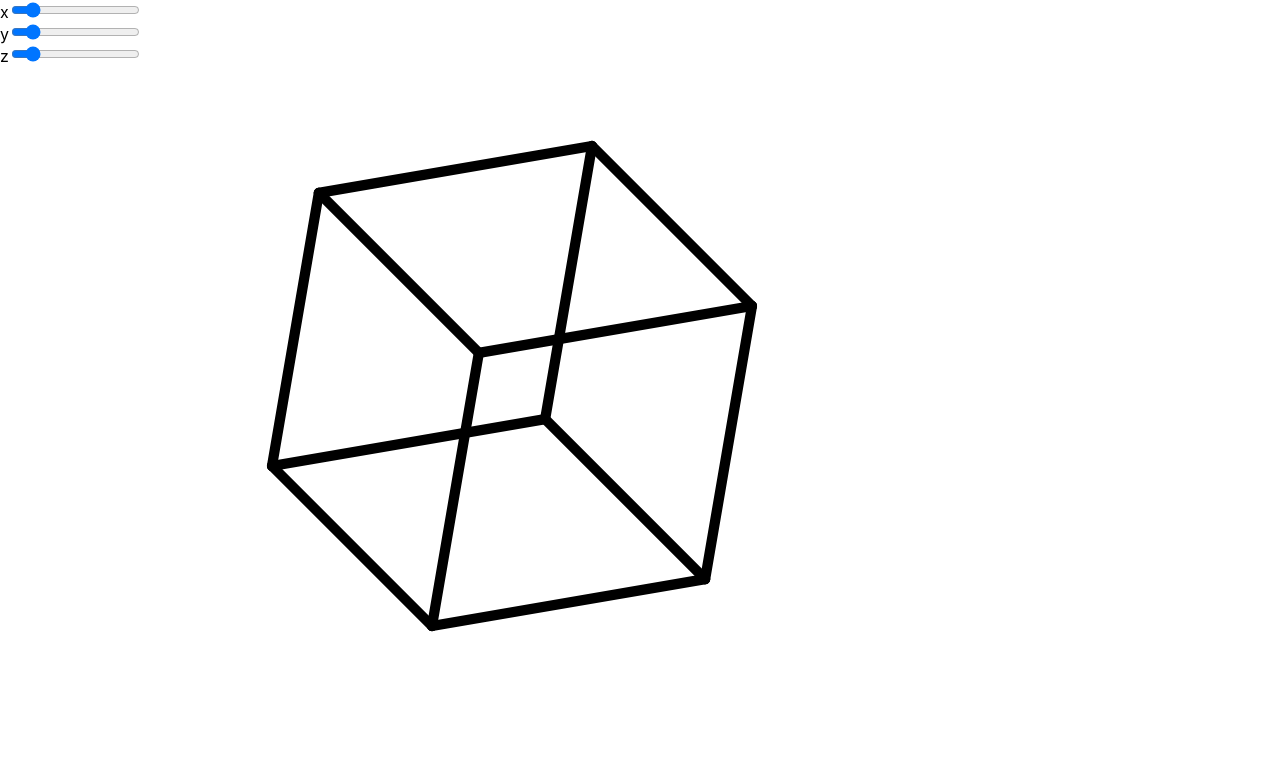
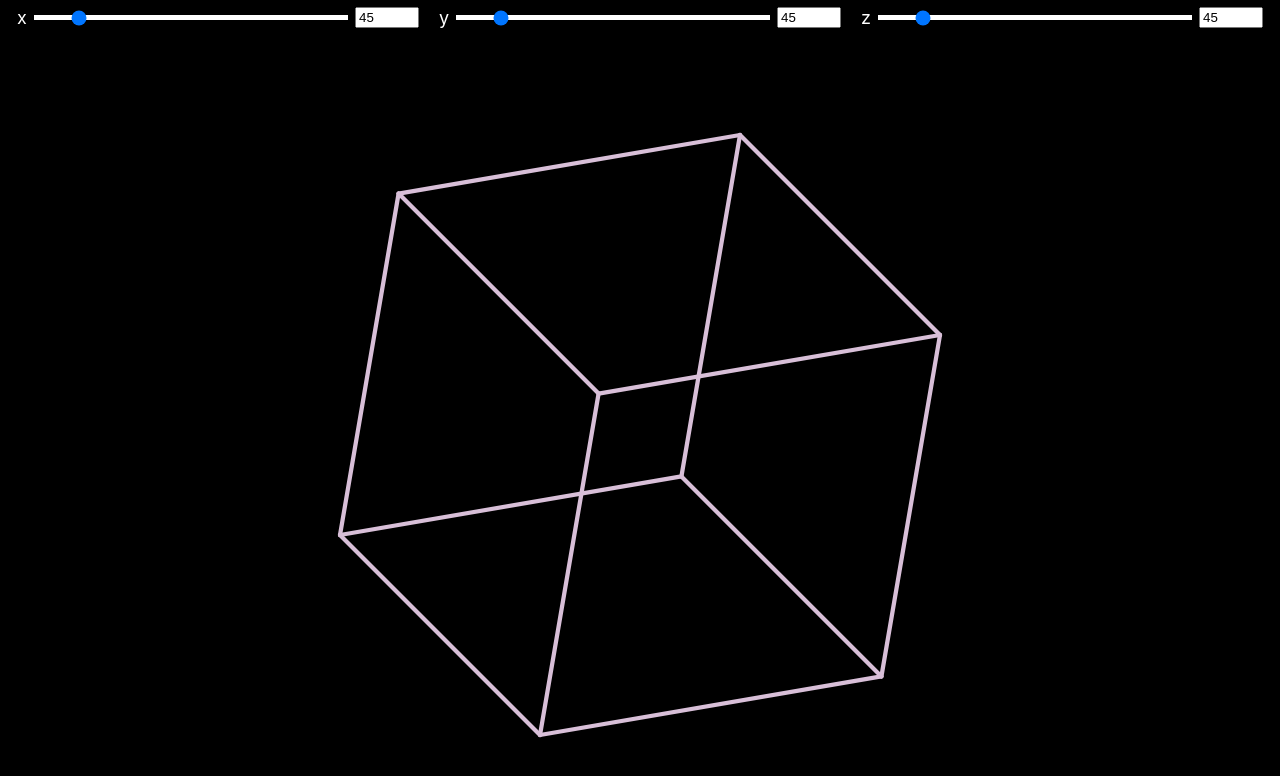
Before and after one commit to postrockreverb/canvas-graphics, a React (Create React App) app in the folder lab01/: page / in a window 1280 px wide. Shown: the top 776 px of the page. Built offline with nearby package versions, Linux system fonts and the light colour scheme.

Commit message:
add styles

```diff
--- a/lab01/src/App.js
+++ b/lab01/src/App.js
@@ -8,7 +8,7 @@ const App = () => {
   const { width, height } = useWindowDimensions();
   return (
     <div>
-      <Canvas width={width * 0.8} height={height * 0.8} />
+      <Canvas width={width} height={height} />
     </div>
   );
 };
--- a/lab01/src/components/Canvas.js
+++ b/lab01/src/components/Canvas.js
@@ -29,9 +29,9 @@ class Canvas extends React.Component {
     console.log(r);
     this.ctx = r.getContext('2d');
     // style
-    this.ctx.fillStyle = 'white';
-    this.ctx.strokeStyle = 'black';
-    this.ctx.lineWidth = this.w / 100;
+    this.ctx.fillStyle = 'black';
+    this.ctx.strokeStyle = 'thistle';
+    this.ctx.lineWidth = this.w / 300;
     this.ctx.lineCap = 'round';
   }
 
@@ -57,9 +57,11 @@ class Canvas extends React.Component {
   render() {
     return (
       <div>
-        <Slider label="x" min={0} max={360} defaultValue={initRotDeg.get('x')} onChange={(v) => this.rotateCube('x', v)} />
-        <Slider label="y" min={0} max={360} defaultValue={initRotDeg.get('y')} onChange={(v) => this.rotateCube('y', v)} />
-        <Slider label="z" min={0} max={360} defaultValue={initRotDeg.get('z')} onChange={(v) => this.rotateCube('z', v)} />
+        <div style={styles.sliders}>
+          <Slider label="x" min={0} max={360} defaultValue={initRotDeg.get('x')} onChange={(v) => this.rotateCube('x', v)} />
+          <Slider label="y" min={0} max={360} defaultValue={initRotDeg.get('y')} onChange={(v) => this.rotateCube('y', v)} />
+          <Slider label="z" min={0} max={360} defaultValue={initRotDeg.get('z')} onChange={(v) => this.rotateCube('z', v)} />
+        </div>
         <canvas width={this.w} height={this.h} ref={this.setContext} />
       </div>
     );
@@ -67,3 +69,16 @@ class Canvas extends React.Component {
 }
 
 export default Canvas;
+
+const styles = {
+  sliders: {
+    // borderBottom: '0.5px solid white',
+    padding: '7px',
+    display: 'flex',
+    flexDirection: 'row',
+    justifyContent: 'space-evenly',
+    backgroundColor: 'black',
+    color: 'white',
+    fontSize: 'large',
+  },
+};
--- a/lab01/src/components/Slider.js
+++ b/lab01/src/components/Slider.js
@@ -9,11 +9,31 @@ const Slider = ({ label, min, max, defaultValue, onChange }) => {
   };
 
   return (
-    <div>
+    <div style={styles.container}>
       <label>{label}</label>
-      <input type="range" min={min} max={max} value={value} onChange={(e) => handleChange(e)} className="slider" />
+      <input style={styles.slider} type="range" min={min} max={max} value={value} onChange={(e) => handleChange(e)} />
+      <input type="number" min={min} max={max} value={value} size={max.toString().length} onChange={(e) => handleChange(e)} />
     </div>
   );
 };
 
 export { Slider };
+
+const styles = {
+  container: {
+    width: '100%',
+    margin: '0px 10px',
+    display: 'flex',
+    flexDirection: 'row',
+    justifyContent: 'center',
+    gap: '7px',
+  },
+  slider: {
+    margin: 'auto 0',
+    cursor: 'pointer',
+    WebkitAppearance: 'none',
+    width: '100%',
+    height: '5px',
+    background: 'white',
+  },
+};
--- a/lab01/src/index.css
+++ b/lab01/src/index.css
@@ -1,13 +1,12 @@
 body {
   margin: 0;
-  font-family: -apple-system, BlinkMacSystemFont, 'Segoe UI', 'Roboto', 'Oxygen',
-    'Ubuntu', 'Cantarell', 'Fira Sans', 'Droid Sans', 'Helvetica Neue',
-    sans-serif;
+  font-family: -apple-system, BlinkMacSystemFont, 'Segoe UI', 'Roboto', 'Oxygen', 'Ubuntu', 'Cantarell', 'Fira Sans', 'Droid Sans',
+    'Helvetica Neue', sans-serif;
   -webkit-font-smoothing: antialiased;
   -moz-osx-font-smoothing: grayscale;
+  background-color: black;
 }
 
 code {
-  font-family: source-code-pro, Menlo, Monaco, Consolas, 'Courier New',
-    monospace;
+  font-family: source-code-pro, Menlo, Monaco, Consolas, 'Courier New', monospace;
 }
```
Also changed, not shown: 2 other files (tests, documents, lock files or other folders).
